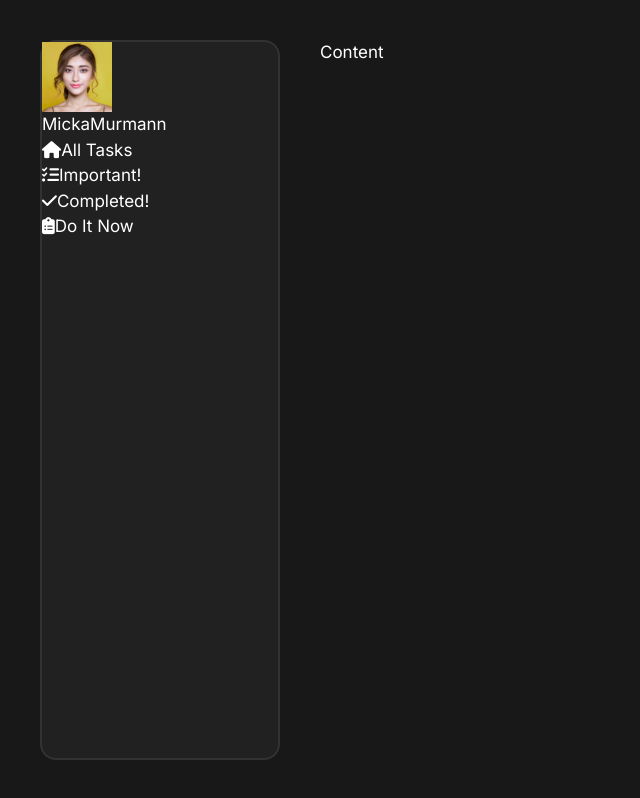
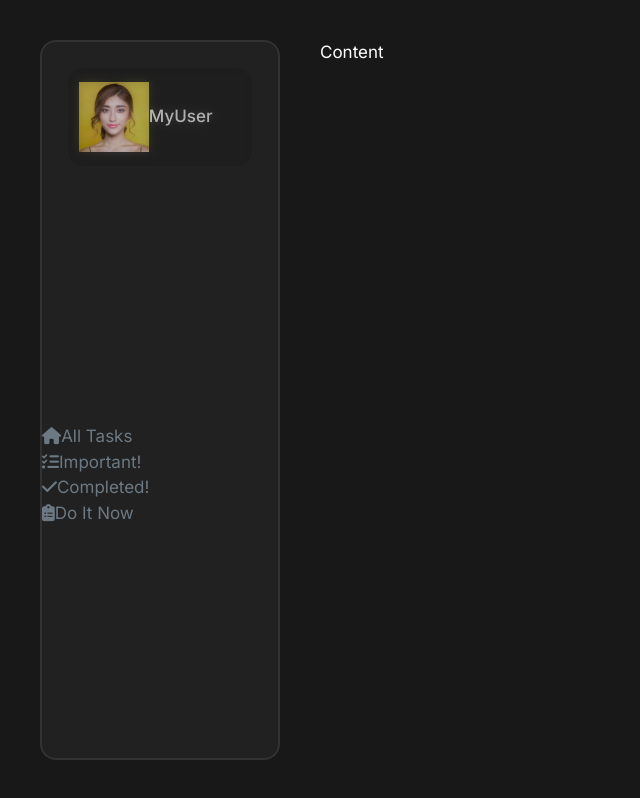
Before and after one commit to mikeheul/next-tasks-app, a Next.js app: page / in a window 1280 px wide. Shown: the whole page, without its empty margins (0-640 px from the left). Built offline with nearby package versions, Linux system fonts and the light colour scheme.

Commit message:
update profile section of sidebar

```diff
--- a/app/components/Sidebar/Sidebar.tsx
+++ b/app/components/Sidebar/Sidebar.tsx
@@ -6,15 +6,16 @@ import Image from 'next/image';
 
 import menu from "@/app/utils/menu"
 import Link from 'next/link';
-import { useRouter } from 'next/navigation';
+import { useRouter, usePathname } from 'next/navigation';
 
 const Sidebar = () => {
 
   const { theme } = useGlobalState();
 
   const router = useRouter();
+  const pathName = usePathname();
 
-  const handleClient = (link:string) => {
+  const handleClick = (link:string) => {
     router.push(link)
   };
 
@@ -26,18 +27,29 @@ const Sidebar = () => {
           <Image width={70} height={70} src="/avatar1.png" alt="profile" />
         </div>
         <h1>
-          <span>Micka</span>
-          <span>Murmann</span>
+          <span>My</span>
+          <span>User</span>
         </h1>
       </div>
       <ul className="nav-items">
         {menu.map((item) => {
-          return <li>
-            {item.icon}
-            <Link href={item.link}>{item.title}</Link>
-          </li>
+
+          const link = item.link;
+
+          return (
+            <li
+              className={`nav-item ${ pathName === link ? "active" : "" }`}
+              onClick={() => {
+                handleClick(link);
+              }}
+            >
+              {item.icon}
+              <Link href={link}>{item.title}</Link>
+            </li>
+          );
         })}
       </ul>
+      <button></button>
     </SidebarStyled>
   )
 }
@@ -49,6 +61,37 @@ const SidebarStyled = styled.nav`
     background-color: ${(props) => props.theme.colorBg2};
     border: 2px solid ${(props) => props.theme.borderColor2};
     border-radius: 1rem;
+    display: flex;
+    flex-direction: column;
+    justify-content: space-between;
+    color: ${(props) => props.theme.colorGrey3};
+
+    .profile {
+      margin: 1.5rem;
+      padding: 1rem 0.8rem;
+      position: relative;
+      border-radius: 1rem;
+      cursor: pointer;
+      font-weight: 500;
+      color: ${(props) => props.theme.colorGrey0};
+      display: flex;
+      align-items: center;
+    }
+
+    .profile-overlay {
+      position: absolute;
+      top: 0;
+      left: 0;
+      width: 100%;
+      height: 100%;
+      backdrop-filter: blur(5px);
+      z-index: 0;
+      background: ${(props) => props.theme.colorBg3};
+      transition: all 0.55s linear;
+      border-radius: 1rem;
+      border: 2px solid ${(props) => props.theme.borderColor2};
+      opacity: 0.2;
+    }
 `;
 
 export default Sidebar
```
